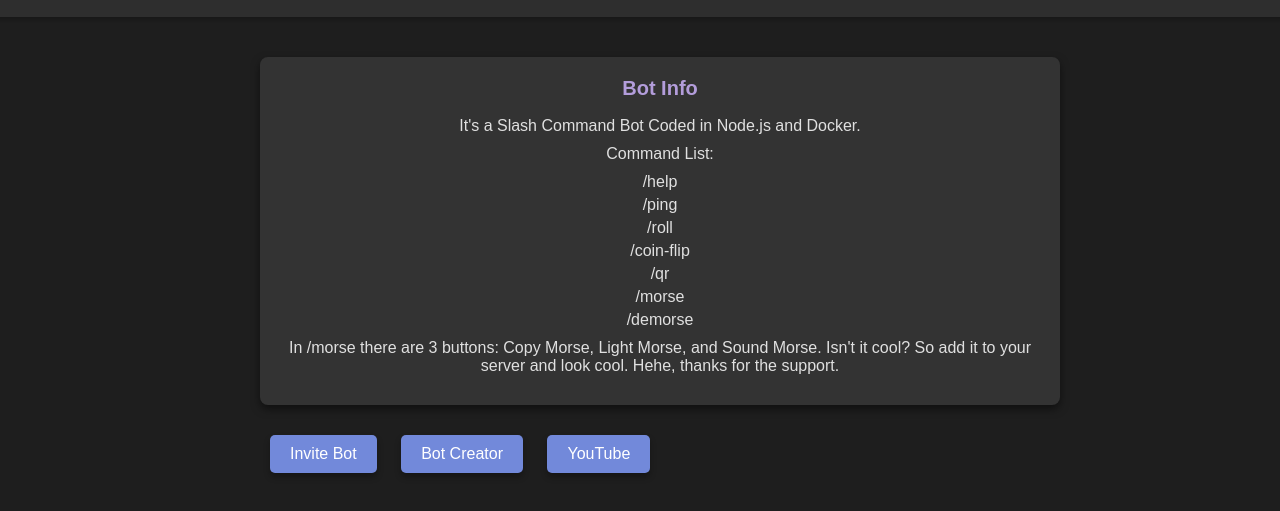
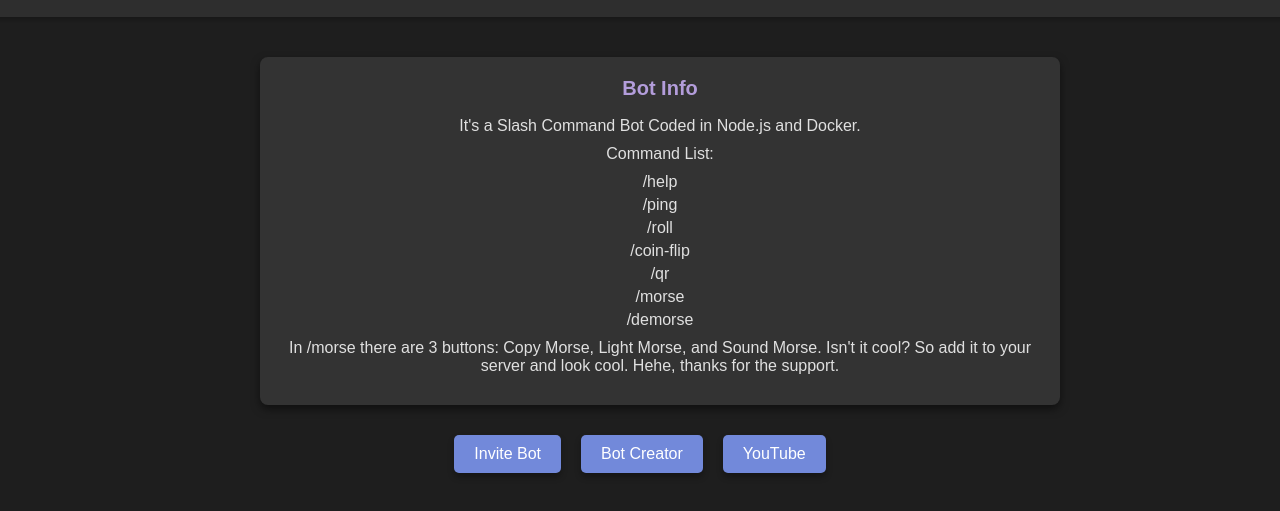
Before and after one commit to jagath-sajjan/hacksaw-bot, a website: page index.html in a window 1280 px wide. Shown: the part 195-706 px from the top of the page. Drawn offline with Linux system fonts and the light colour scheme.

Commit message:
Update index.html

```diff
--- a/index.html
+++ b/index.html
@@ -3,7 +3,7 @@
 <head>
     <meta charset="UTF-8">
     <meta name="viewport" content="width=device-width, initial-scale=1.0">
-    <title>Morse Bot | Best Morse Bot On Discord</title>
+    <title>Morse Bot</title>
     <style>
         body {
             font-family: Arial, sans-serif;
@@ -14,6 +14,7 @@
             display: flex;
             flex-direction: column;
             align-items: center;
+            min-height: 100vh;
         }
         header {
             background-color: #2e2e2e;
@@ -39,6 +40,9 @@
             width: 100%;
             padding: 20px;
             box-sizing: border-box;
+            display: flex;
+            flex-direction: column;
+            align-items: center;
         }
         .card {
             background: #333;
@@ -65,6 +69,11 @@
         }
         .card li {
             margin: 5px 0;
+        }
+        .buttons {
+            display: flex;
+            flex-wrap: wrap;
+            justify-content: center;
         }
         .button {
             display: inline-block;
```
